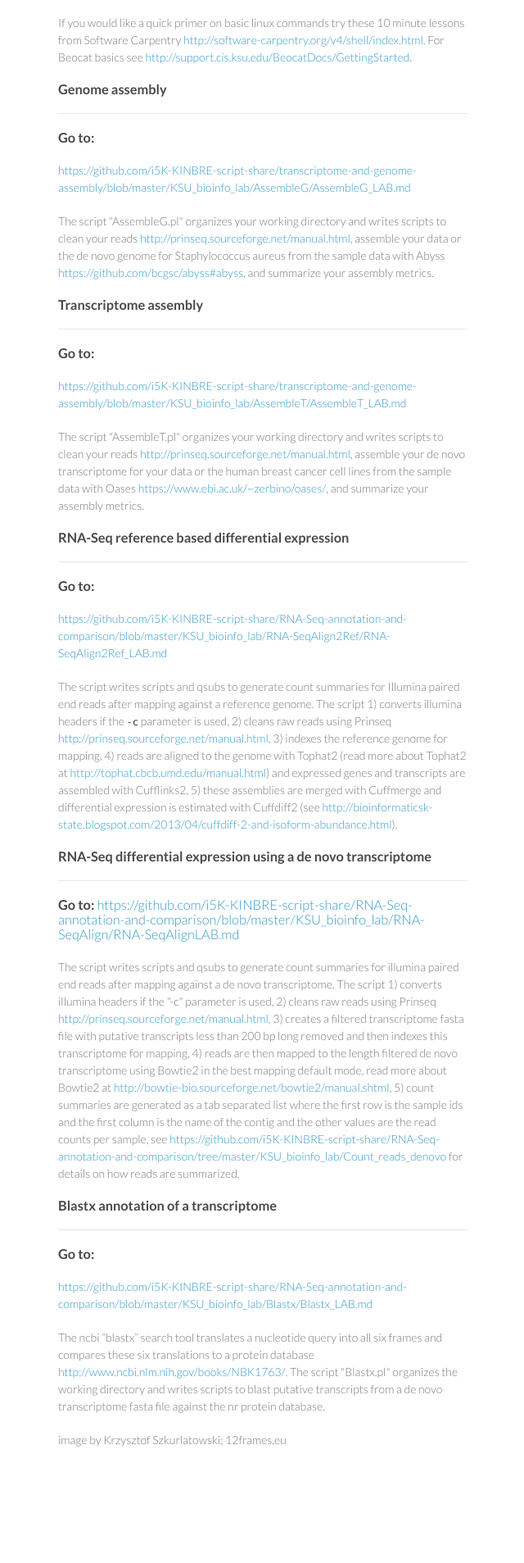
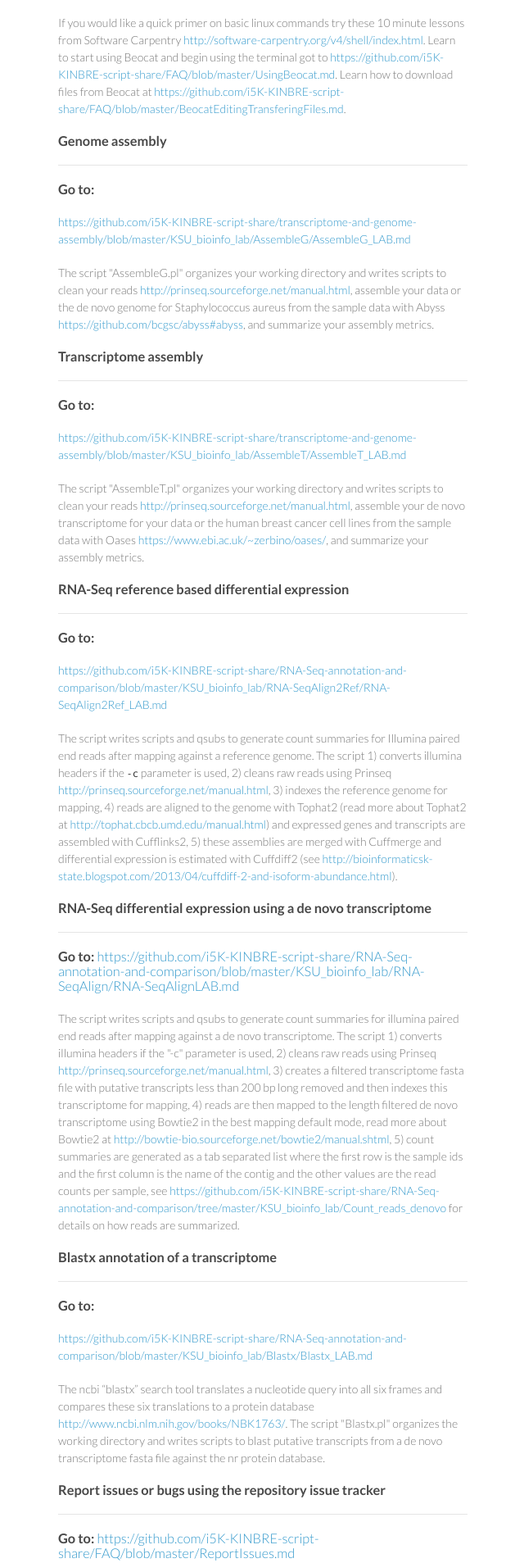
Before and after one commit to i5K-KINBRE-script-share/transcriptome-and-genome-assembly, a plain HTML site: page index.html in a window 1280 px wide. Shown: the part 778-2685 px from the top of the page at 82% size, without its empty margins (499-1139 px from the left). Before the commit the page ends 2615 px from the top, so only its background shows below. Drawn offline with Linux system fonts and the light colour scheme.

```diff
--- a/index.html
+++ b/index.html
@@ -41,7 +41,7 @@
 
 <p>All of the scripts you will need to complete use these pipelines as well as the sample dataset will be copied to your Beocat directory as you follow the instructions in the links below. You should type or paste the text in the beige code block into your terminal as you follow along with the instructions. If you are not used to commandline, practice with real data is one of the best ways to learn.</p>
 
-<p>If you would like a quick primer on basic linux commands try these 10 minute lessons from Software Carpentry <a href="http://software-carpentry.org/v4/shell/index.html">http://software-carpentry.org/v4/shell/index.html</a>. For Beocat basics see <a href="http://support.cis.ksu.edu/BeocatDocs/GettingStarted">http://support.cis.ksu.edu/BeocatDocs/GettingStarted</a>.</p>
+<p>If you would like a quick primer on basic linux commands try these 10 minute lessons from Software Carpentry <a href="http://software-carpentry.org/v4/shell/index.html">http://software-carpentry.org/v4/shell/index.html</a>. Learn to start using Beocat and begin using the terminal got to <a href="https://github.com/i5K-KINBRE-script-share/FAQ/blob/master/UsingBeocat.md">https://github.com/i5K-KINBRE-script-share/FAQ/blob/master/UsingBeocat.md</a>. Learn how to download files from Beocat at <a href="https://github.com/i5K-KINBRE-script-share/FAQ/blob/master/BeocatEditingTransferingFiles.md">https://github.com/i5K-KINBRE-script-share/FAQ/blob/master/BeocatEditingTransferingFiles.md</a>.</p>
 
 <h3>
 <a name="genome-assembly" class="anchor" href="#genome-assembly"><span class="octicon octicon-link"></span></a>Genome assembly</h3>
@@ -92,6 +92,13 @@
 
 <p>The ncbi “blastx” search tool translates a nucleotide query into all six frames and compares these six translations to a protein database <a href="http://www.ncbi.nlm.nih.gov/books/NBK1763/">http://www.ncbi.nlm.nih.gov/books/NBK1763/</a>. The script "Blastx.pl" organizes the working directory and writes scripts to blast putative transcripts from a de novo transcriptome fasta file against the nr protein database.</p>
 
+<h3>
+<a name="report-issues-or-bugs-using-the-repository-issue-tracker" class="anchor" href="#report-issues-or-bugs-using-the-repository-issue-tracker"><span class="octicon octicon-link"></span></a>Report issues or bugs using the repository issue tracker</h3>
+
+<hr><h3>
+<a name="go-to-httpsgithubcomi5k-kinbre-script-sharefaqblobmasterreportissuesmd" class="anchor" href="#go-to-httpsgithubcomi5k-kinbre-script-sharefaqblobmasterreportissuesmd"><span class="octicon octicon-link"></span></a>Go to: <a href="https://github.com/i5K-KINBRE-script-share/FAQ/blob/master/ReportIssues.md">https://github.com/i5K-KINBRE-script-share/FAQ/blob/master/ReportIssues.md</a>
+</h3>
+
 <p>image by Krzysztof Szkurlatowski; 12frames.eu</p>
       </section>
       <footer>
```
Also changed, not shown: params.json (+1 -1 lines).
